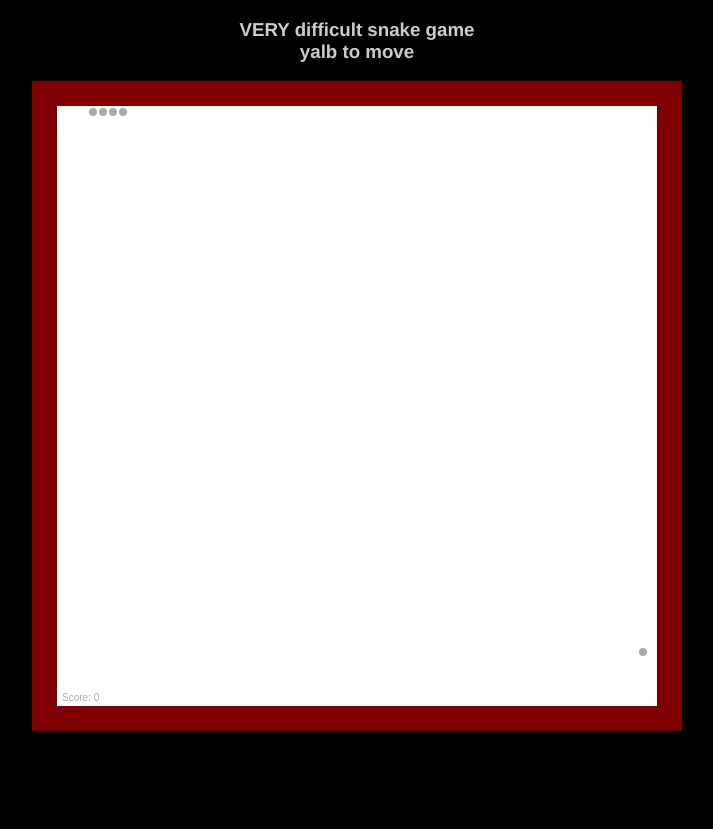
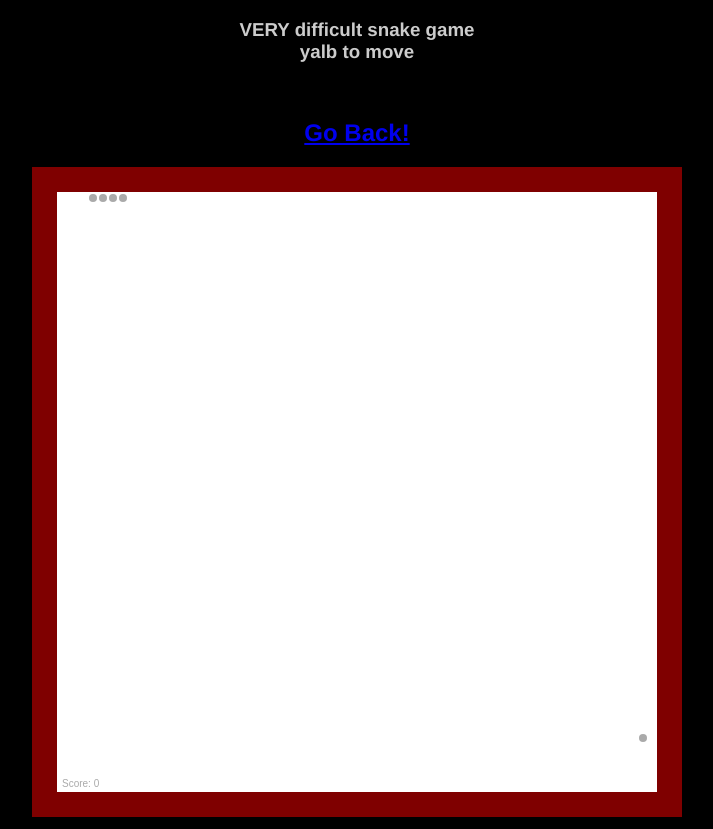
Before and after one commit to NanashiTheNameless/EvilSnake, a plain HTML site: page evil.html in a window 1280 px wide. Shown: the whole page, without its empty margins (283-996 px from the left). Before the commit the page ends 800 px from the top, so only its background shows below. Drawn offline with Linux system fonts and the light colour scheme.

Commit message:
Update evil.html

```diff
--- a/evil.html
+++ b/evil.html
@@ -11,7 +11,7 @@ body {
   <link rel="icon" type="image/x-icon" href="favicon.ico">
 </head>
 <center>
-<h3>VERY difficult snake game<br>yalb to move</h3>
+<h3>VERY difficult snake game<br>yalb to move</h3><br><h2 style="text-align: center;"><a href="index.html">Go Back!</a></h2>
 <canvas id="stage" height="600" width="600"></canvas>
 <style>
 body {text-align:center; font-family: helvetica;}
```
